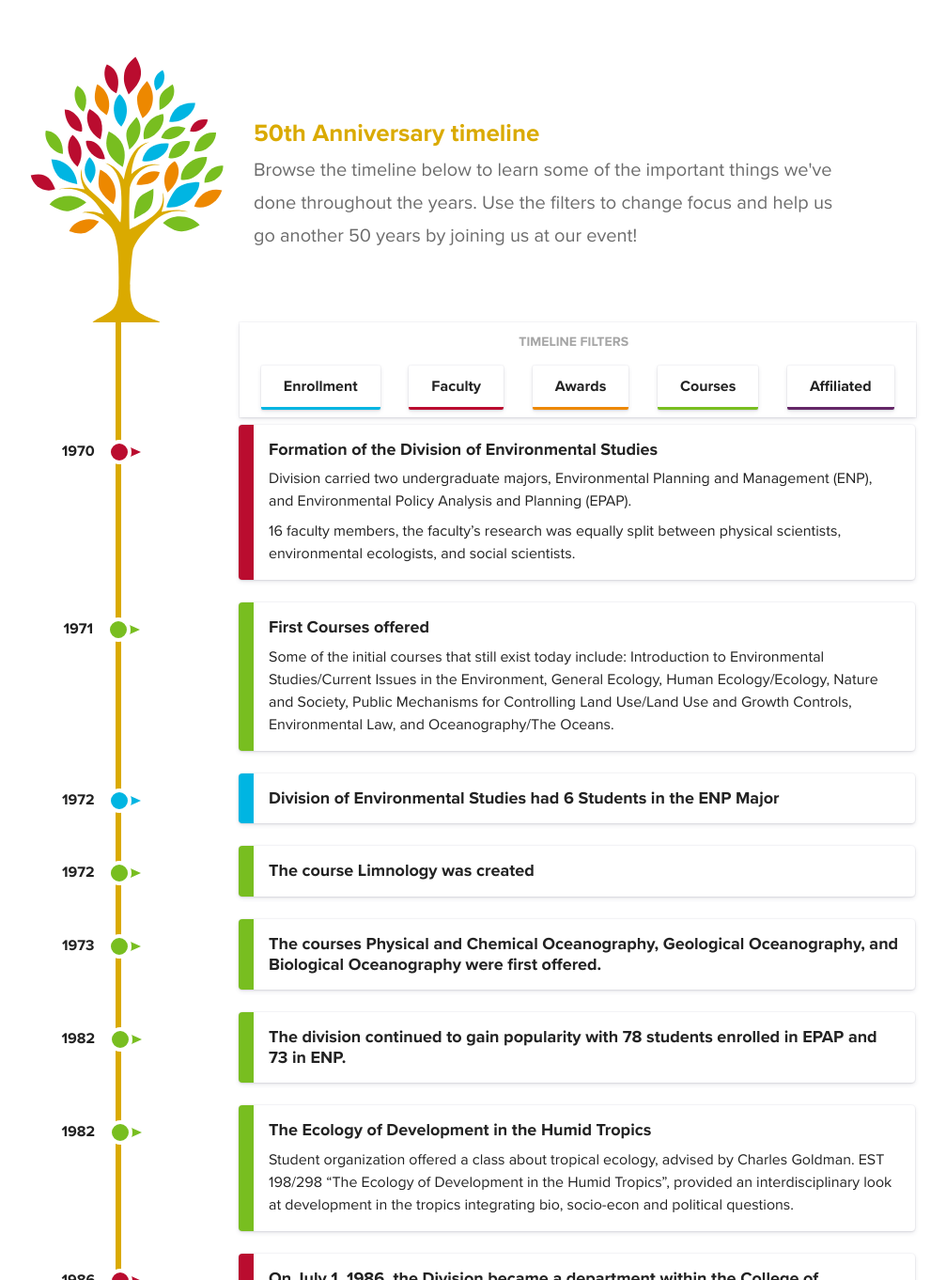
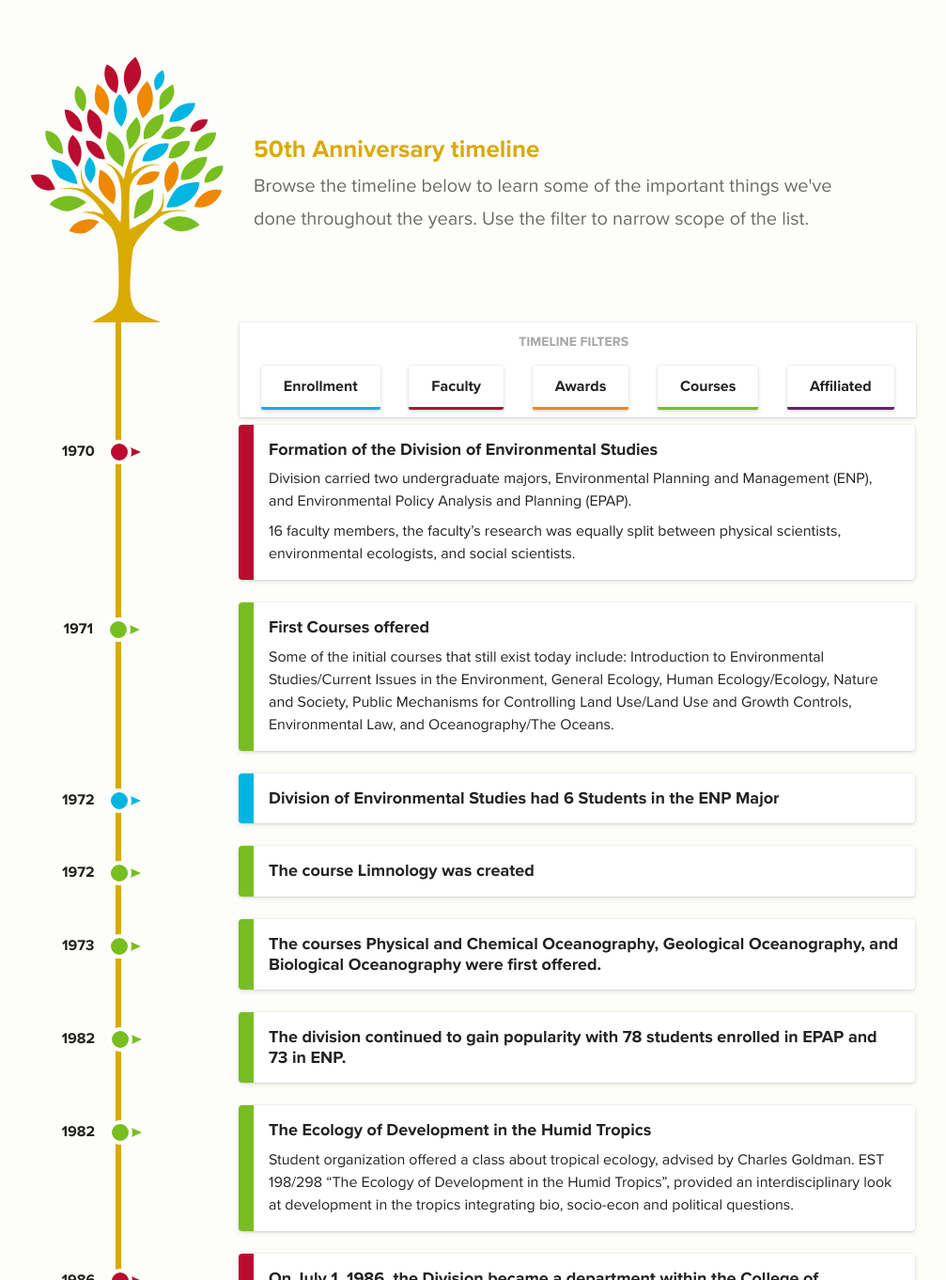
Before and after one commit to ucdavis/esp50, a Jekyll site: the page built from index.html, in a window 1280 px wide, cut to the strip 1609-2971 px from the top of the page. Shown: the whole strip at 94% size, without its empty margins (190-1197 px from the left). Built offline with Jekyll 4.4.1, drawn with Linux system fonts in a browser that asks for light colours; nearby versions of some CDN libraries; the list of posts is cut into pages by our own code; comment, search, counter and statistics services are not loaded.

Commit message:
darkmode and copy tweak

```diff
--- a/_sass/_darkmode.scss
+++ b/_sass/_darkmode.scss
@@ -1,5 +1,29 @@
 body.darkmode {
   background-color:$darkmode;
+  .page-wrap {
+    background-color:$darkmode;
+  }
+  .event-card {
+    background-color: $darkmode-alt;
+    h3 {
+      color:$dm-primary-font;
+    }
+    p {
+      color:$dm-primary-font;
+    }
+    a {
+      color:$dm-secondary-font;
+      font-family: $sans-reg;
+      font-weight:400;
+      &.event-register-btn {
+        color:$gold;
+        font-family: $sans-bold;
+      }
+    }
+  }
+  footer {
+    background-color:$darkmode;
+  }
   a {
     color:$a-dm;
   }
@@ -35,10 +59,6 @@
 h6 {
     color: $dm-primary-font;
 
-}
-.event-details {
-  background-color:$darkmode-alt;
-  border:1px solid $borders;
 }
 .portrait {
   border:2px solid $darkmode;
--- a/_sass/_dependencies.scss
+++ b/_sass/_dependencies.scss
@@ -44,7 +44,7 @@
 
 $box-shadow: 0 0 0 1px rgba(49,49,93,.03), 0 2px 5px 0 rgba(49,49,93,.1), 0 1px 2px 0 rgba(0,0,0,.08);
 
-$bg-color: #F8F9FB; // background
+$bg-color: rgba(221,217,168,0.07); // background
 $borders: rgba(125,125,125,0.20); // border color
 
 $darkmode: #1F2225;
--- a/_sass/_layout.scss
+++ b/_sass/_layout.scss
@@ -14,11 +14,13 @@
   height:100%;
 }
 .page-wrap {
-flex: 1 0 auto;
+  flex: 1 0 auto;
+  background-color:$bg-color;
 }
 .container {
   padding: 0;
   width: 94%;
+
   @include breakpoint (sm) {
     max-width: 100%;
   }
@@ -223,15 +225,6 @@
     fill:$tertiary-font;
   }
 }
-// header.slider {
-//   .slide_overlay {
-//     position: absolute;
-//     background-color:transparentize($primary-color,0.24);
-//     z-index:99;
-//     height:80rem;
-//     padding:2.4rem;
-//   }
-// }
 .head_bleed {
   background: #1e3a5b;
     background: -moz-linear-gradient(left,#1e3a5b 0%,#1e3a5b 44%,#dbbc5b 57%,#dbbc5b 100%);
@@ -323,17 +316,6 @@
   }
 
 }
-// .year1972, .year1982, .year1992, .year1997, .year1998, .year2001, .year2004 {
-//   padding:0px;
-// }
-// .yearline:first-child {
-//   padding-bottom:500px;
-// }
-// .timeline-wrapper {
-//   .year1997:last-child {
-//     padding-top:12px !important;
-//   }
-// }
 .linemarker {
     align-items:flex-start;
     padding-top:1.6rem;
@@ -445,6 +427,7 @@
 footer {
   margin-top:5.6rem;
   margin-bottom:2.4rem;
+  background-color:$bg-color;
   .foot-icons {
     margin-bottom:8px;
     a {
--- a/index.html
+++ b/index.html
@@ -27,7 +27,7 @@
               <p class="mt-auto">
                 For more information about the reception, please email <a href="mailto:caesevents@ucdavis.edu">caesevents@ucdavis.edu</a> or call 530-752-2120.
               </p>
-              <p><a target="_blank" class="event-register-btn" href="https://forms.gle/Jsv4CZTY29PCmogP6">RSVP</a></p>
+              <p><a target="_blank" class="event-register-btn" href="https://forms.gle/Jsv4CZTY29PCmogP6">RSVP <i class="fas fa-external-link-alt"></i></a></p>
 
       </div>
       <div class="col-md-5 event-card d-flex flex-column">
@@ -35,12 +35,12 @@
 
         <p>
           Friday, March 13, 2020<br>8:00 a.m.–5:00 p.m.<br>
-          <a target="_blank" href="https://marinescience.ucdavis.edu/bml/about">Bodega Marine Laboratory</a> and <a target="_blank" href="https://tahoe.ucdavis.edu/">Tahoe Environmental Research Center</a>
+          <a target="_blank" href="https://marinescience.ucdavis.edu/bml/about">Bodega&nbsp;Marine&nbsp;Laboratory</a> and <a target="_blank" href="https://tahoe.ucdavis.edu/">Tahoe&nbsp;Environmental&nbsp;Research&nbsp;Center</a>
         </p>
         <p>Tickets for the all-day tours are $50.</p>
         <!-- <p>Space is limited and reservations will be accepted on a first come, first serve basis.</p> -->
-        <p class="mt-auto">For more information about the tours, please email <a href="mailto:maccrakin@ucdavis.edu">Marilyn MacCrakin</a></p>
-        <p><a target="_blank" href="https://registration.ucdavis.edu/Transaction/Checkout/620" class="event-register-btn">For more information and to register</a></p>
+        <p class="mt-auto">For more information about the tours, please email <a href="mailto:maccrakin@ucdavis.edu">Marilyn&nbsp;MacCrakin</a></p>
+        <p><a target="_blank" href="https://registration.ucdavis.edu/Transaction/Checkout/620" class="event-register-btn">For more information and to&nbsp;register <i class="fas fa-external-link-alt"></i></a></p>
       </div>
     </div>
   </div>
@@ -54,7 +54,7 @@
     <div class="intro-content col-md-8 align-self-center">
       <h2>50th Anniversary timeline</h2>
       <p class="lead">
-        Browse the timeline below to learn some of the important things we've done throughout the years. Use the filters to change focus and help us go another 50 years by joining us at our event!
+        Browse the timeline below to learn some of the important things we've done throughout the years. Use the filter to narrow scope of the list.
       </p>
     </div>
   </div>
@@ -110,7 +110,7 @@
       {% endif %}
       {{ post.content }}
       {% if post.link %}
-      <a href="{{ post.link }}" Target="_Blank">Learn More <i class="fas fa-external-link-square-alt"></i></a>
+      <a href="{{ post.link }}" Target="_Blank">Learn More <i class="fas fa-external-link-alt"></i></a>
       {% endif %}
     </div>
     {% if post.portrait %}
@@ -158,7 +158,7 @@
       {% include roots.html %}
   </div>
   <div class="col-md-8 d-flex justify-content-between align-items-center">
-    <div>
+    <div style="max-width: 500px;">
       <h3>Help us go another 50 years</h3>
       <p>The Department of Environmental Science and Policy plays a unique role in bringing together natural sciences and social sciences. In honor of the department's anniversary, we encourage you to give $50 for the 50th year.</p>
     </div>
```
